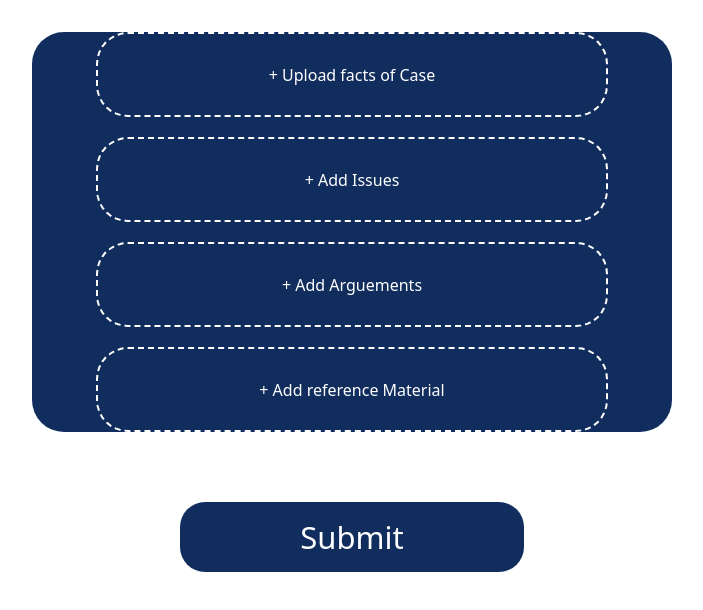
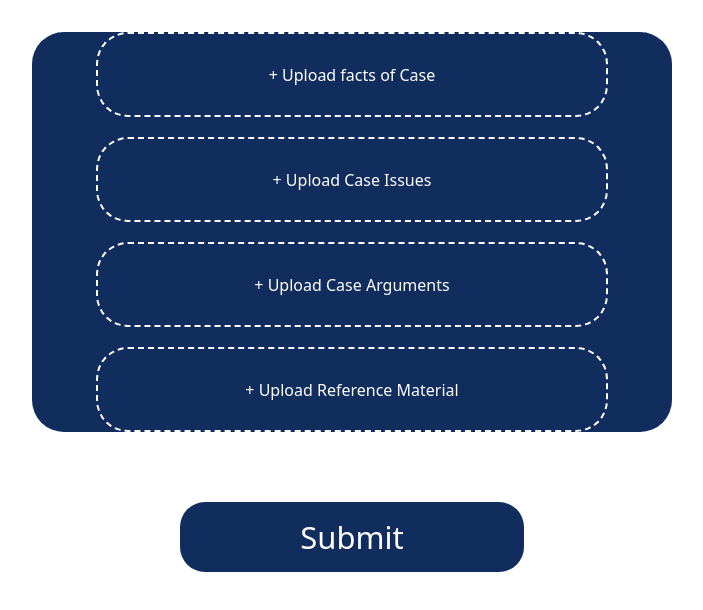
Before and after one commit to JudeUk/javallin_frontend, an Angular app: page /dashboard in a window 1280 px wide. Shown: the top 610 px of the page, without its empty margins (288-991 px from the left). Built offline with nearby package versions, Linux system fonts and the light colour scheme.

Commit message:
file upload added

```diff
--- a/src/app/dashboard/dashboard.component.html
+++ b/src/app/dashboard/dashboard.component.html
@@ -6,9 +6,11 @@
         <div class="container">
 
             <div class="buttons"><label for="file-upload" class="custom-file-upload">+ Upload facts of Case</label><input id="file-upload" type="file" style="display:none;" (change)="getFile($event)" /></div>
-            <div class="buttons">+ Add Issues</div>
-            <div class="buttons">+ Add Arguements</div>
-            <div class="buttons">+ Add reference Material</div>
+            <div class="buttons"><label for="file-upload" class="custom-file-upload">+ Upload Case Issues</label><input id="file-upload" type="file" style="display:none;" (change)="getFile($event)" /></div>
+            <div class="buttons"><label for="file-upload" class="custom-file-upload">+ Upload Case Arguments</label><input id="file-upload" type="file" style="display:none;" (change)="getFile($event)" /></div>
+
+            <div class="buttons"><label for="file-upload" class="custom-file-upload">+ Upload Reference Material</label><input id="file-upload" type="file" style="display:none;" (change)="getFile($event)" /></div>
+
 
 
 
--- a/src/app/dashboard/dashboard.component.ts
+++ b/src/app/dashboard/dashboard.component.ts
@@ -17,11 +17,37 @@ export class DashboardComponent {
 
   constructor(private http: HttpClient) {}
   caseFile : any;
-
+  formData = new FormData();
 getFile(event: any) {
 
 this.caseFile = event.target.files[0];
+
 console.log('file has been uploaded>>>>>>>',this.caseFile)
+
+
+
+  // Extract button label for differentiation
+  // const buttonLabel = event.target.parentElement.textContent.trim();
+  const buttonLabel = event.target.parentElement.querySelector('label').textContent.trim();
+
+  // Append selected file based on button label
+  switch (buttonLabel) {
+
+    case '+ Upload facts of Case':
+      this.formData.append('facts of case', this.caseFile, this.caseFile.name);
+      break;
+    case '+ Upload Case Issues':
+      this.formData.append('issues', this.caseFile, this.caseFile.name);
+      break;
+    case '+ Upload Case Arguments':
+      this.formData.append('arguments', this.caseFile, this.caseFile.name);
+      break;
+    case '+ Upload Reference Material':
+      this.formData.append('reference material', this.caseFile, this.caseFile.name);
+      break;
+    default:
+      console.warn('Unexpected button label:', buttonLabel);
+  }
 
 }
 
@@ -29,10 +55,11 @@ console.log('file has been uploaded>>>>>>>',this.caseFile)
 
   uploadFile() {
 
-    const formData = new FormData();
-    formData.set('file', this.caseFile);
+    // const formData = new FormData();
+    // formData.set('file', this.caseFile);
 
-    return this.http.post('http://127.0.0.1:8000/upload/', formData).subscribe((response) => {});
+
+    return this.http.post('http://127.0.0.1:8000/upload/', this.formData).subscribe((response) => {});
   }
 
 }
```
